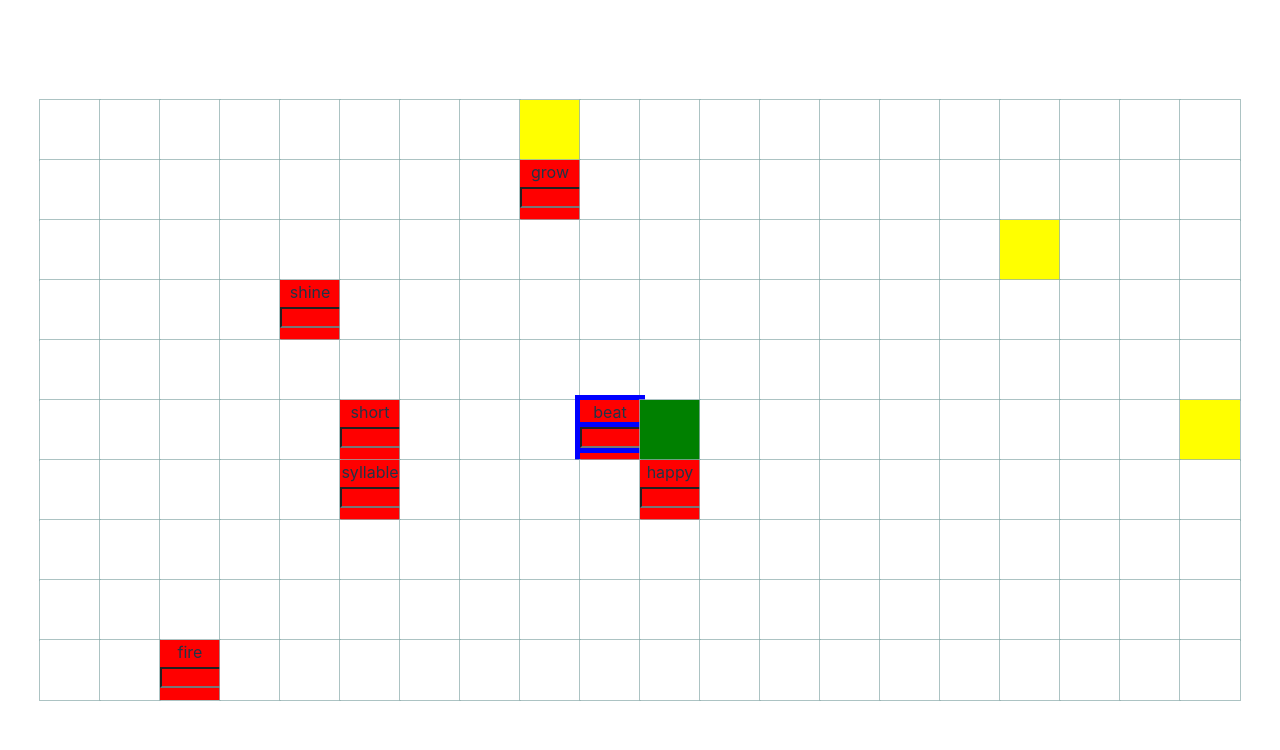
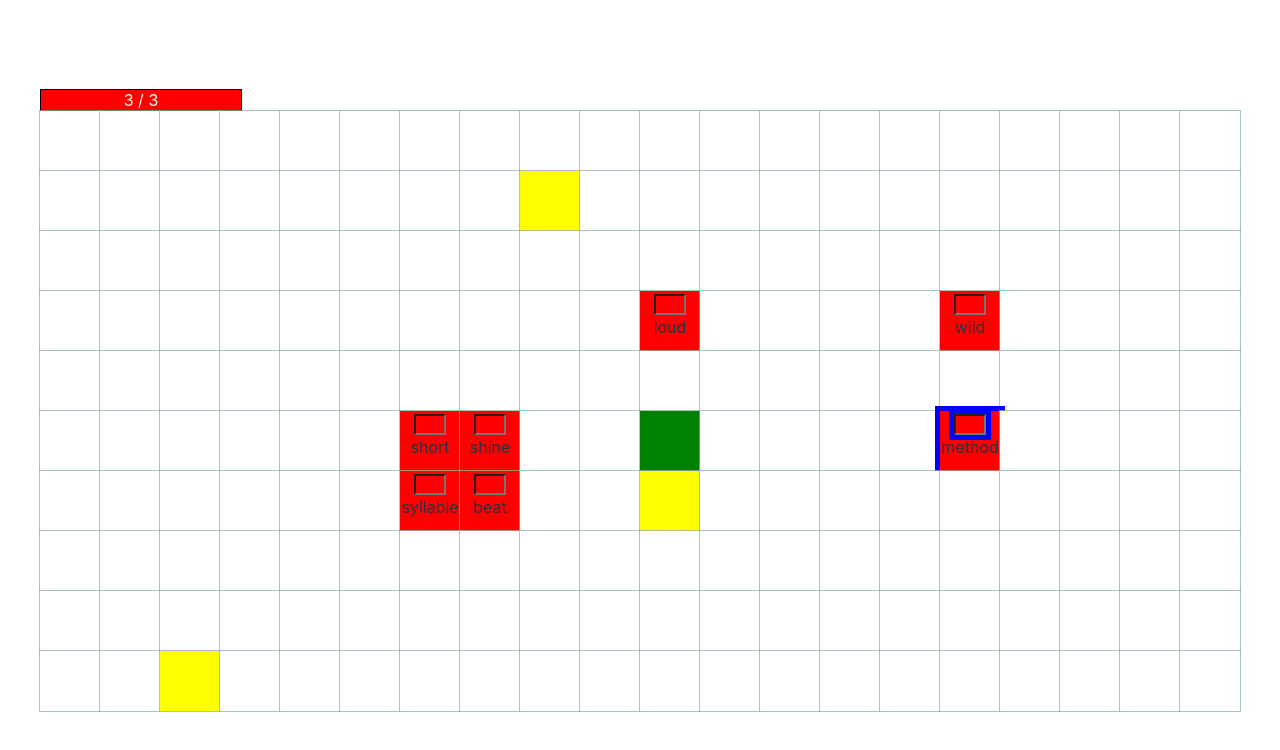
Before and after one commit to PathOfEquanimity/TypingSurvivorLike, a React (Vite) app: page / in a window 1280 px wide. Shown: the top 750 px of the page. Built offline with nearby package versions, Linux system fonts and the light colour scheme.

Commit message:
Checkpoint before refactor

```diff
--- a/src/App.tsx
+++ b/src/App.tsx
@@ -1,36 +1,46 @@
-import { useState, useEffect, createContext, useRef } from "react";
+import { useState, useEffect, createContext } from "react";
 import "./App.css";
-import { EnemyObject, Status, Pos } from "./Enemy.tsx";
-import { GameMap, PLAYER_POS, GRID_Y_LENGTH, GRID_X_LENGTH } from "./GameMap.tsx";
-import {words} from "./words1k.json"
-
+import {
+  EnemyObject,
+  Status,
+  Pos,
+  findDistance,
+  focusEnemy,
+} from "./Enemy.tsx";
+import {
+  GameMap,
+  PLAYER_POS,
+  GRID_Y_LENGTH,
+  GRID_X_LENGTH,
+} from "./GameMap.tsx";
+import { words } from "./words1k.json";
+import LifeBar from "./LifeBar.tsx";
 
 const MAX = 100 + 1; // account for exclusivity
 const MIN = 1;
 const ACTIVATION_THRESHOLD = 80;
-
+const MAX_LIFE = 3;
+const DAMAGE = 1;
 
 const constructEnemies = (n: number) => {
-    const scrambled = words.sort(() => Math.random() - 0.5)
-    const n_words = scrambled.slice(0, n)
-    return n_words.map((word, i) => {
-       return {
-            name: `s${i}`,
-            word: word,
-            position: {y: Math.floor(Math.random() * GRID_Y_LENGTH), x: Math.floor(Math.random() * GRID_X_LENGTH)},
-            status: Status.Inactive,
-            focus: false
-       }
-    })
-}
+  const scrambled = words.sort(() => Math.random() - 0.5);
+  const n_words = scrambled.slice(0, n);
+  console.log(n_words);
+  return n_words.map((word, i) => {
+    return {
+      name: `s${i}`,
+      word: word,
+      position: {
+        y: Math.floor(Math.random() * GRID_Y_LENGTH),
+        x: Math.floor(Math.random() * GRID_X_LENGTH),
+      },
+      status: Status.Inactive,
+      focus: false,
+    };
+  });
+};
 
 const EnemyContext = createContext({});
-
-function findDistance(p1: Pos, p2: Pos) {
-  const a = p1.x - p2.x;
-  const b = p1.y - p2.y;
-  return Math.abs(a) + Math.abs(b);
-}
 
 function nextStep(current: Pos, target: Pos, visited: Pos[]) {
   const options = [
@@ -62,20 +72,28 @@ function nextStep(current: Pos, target: Pos, visited: Pos[]) {
   return final.pos;
 }
 
+const ENEMIES = constructEnemies(10);
+
 function App() {
-  const [enemies, setEnemies] = useState<EnemyObject[]>(constructEnemies(10));
+  const [enemies, setEnemies] = useState<EnemyObject[]>(ENEMIES);
   const [word, setWord] = useState("");
+  const [life, setLife] = useState(MAX_LIFE);
+  const [restart, setRestart] = useState(false);
   // Enemies interaction
   useEffect(() => {
-    constructEnemies(10)
+    let tracked_life = MAX_LIFE;
     let timesRun = 0;
     const interval = setInterval(() => {
-      if (timesRun === 10) {
-        clearInterval(interval);
+      if (tracked_life <= 0) {
+        window.alert("You lost")
+        setEnemies(constructEnemies(10));
+        setWord("");
+        setLife(MAX_LIFE);
+        setRestart(!restart);
+        return () => clearInterval(interval);
       }
       timesRun++;
       const visited: Pos[] = [];
-      console.log("Render");
       let new_enemies = enemies.map((enemy) => {
         if (enemy.status == Status.Inactive) {
           // TODO: improve threshold activation
@@ -83,58 +101,33 @@ function App() {
             enemy.status = Status.Active;
         } else if (
           enemy.position.y == PLAYER_POS.y &&
-          enemy.position.x == PLAYER_POS.x
+          enemy.position.x == PLAYER_POS.x &&
+          enemy.status == Status.Active
         ) {
           enemy.status = Status.Disabled;
+          enemy.focus = false;
+          tracked_life -= DAMAGE;
+          setLife(tracked_life);
+          // TODO: now it sets on when it was on player square for one, move rather than when it's about to hit. The easy to fix it to take the area around the player and check for it instead for the play_pos
         } else if (enemy.status == Status.Active) {
           enemy.position = nextStep(enemy.position, PLAYER_POS, visited);
-          console.log(visited);
           visited.push(enemy.position);
         }
         return enemy;
       });
+      new_enemies = focusEnemy(new_enemies);
       // Check if there's no active focus
-      const focused_enemy = new_enemies.find(
-        (enemy) => enemy.focus == true && enemy.status == Status.Active,
-      );
-      if (focused_enemy === undefined) {
-        const final = new_enemies.reduce(
-          (
-            acc: { distance: number; enemy_key: string },
-            enemy: EnemyObject,
-          ) => {
-            if (enemy.status == Status.Active) {
-              const current_enemy_distance = findDistance(
-                enemy.position,
-                PLAYER_POS,
-              );
-              return current_enemy_distance < acc.distance
-                ? { distance: current_enemy_distance, enemy_key: enemy.name }
-                : acc;
-            }
-            return acc;
-          },
-          { distance: 100, enemy_key: "invalid" },
-        );
-        new_enemies = new_enemies.map((enemy) => {
-          if (enemy.name == final.enemy_key) {
-            enemy.focus = true;
-            console.log(enemy);
-          }
-
-          return enemy;
-        });
-      }
       setEnemies(new_enemies);
     }, 1000);
 
     return () => {
       clearInterval(interval);
     };
-  }, []);
+  }, [restart]);
 
   return (
     <>
+      <LifeBar life={life} maxLife={MAX_LIFE} />
       <EnemyContext.Provider value={{ enemies, setEnemies, word, setWord }}>
         <GameMap enemies={enemies} />
       </EnemyContext.Provider>
--- a/src/Enemy.tsx
+++ b/src/Enemy.tsx
@@ -1,3 +1,5 @@
+import { PLAYER_POS } from "./GameMap";
+
 enum Status {
   Active,
   Inactive,
@@ -19,8 +21,46 @@ interface EnemyObject {
   typedWord?: string;
 }
 
+const findDistance = (p1: Pos, p2: Pos) => {
+  const a = p1.x - p2.x;
+  const b = p1.y - p2.y;
+  return Math.abs(a) + Math.abs(b);
+};
+
+const focusEnemy = (enemies: EnemyObject[]) => {
+  const focused_enemy = enemies.find(
+    (enemy) => enemy.focus == true && enemy.status == Status.Active,
+  );
+  if (focused_enemy === undefined) {
+    const final = enemies.reduce(
+      (acc: { distance: number; enemy_key: string }, enemy: EnemyObject) => {
+        if (enemy.status == Status.Active) {
+          const current_enemy_distance = findDistance(
+            enemy.position,
+            PLAYER_POS,
+          );
+          return current_enemy_distance < acc.distance
+            ? { distance: current_enemy_distance, enemy_key: enemy.name }
+            : acc;
+        }
+        return acc;
+      },
+      { distance: 100, enemy_key: "invalid" },
+    );
+    enemies = enemies.map((enemy) => {
+      if (enemy.name == final.enemy_key) {
+        enemy.focus = true;
+      }
+
+      return enemy;
+    });
+  }
+
+  return enemies;
+};
+
 function Enemy() {
   return <p>Hello world</p>;
 }
 
-export { Enemy, type EnemyObject, type Pos, Status };
+export { Enemy, type EnemyObject, type Pos, Status, findDistance, focusEnemy };
--- a/src/GameMap.tsx
+++ b/src/GameMap.tsx
@@ -1,6 +1,5 @@
 import { EnemyObject, Pos, Status } from "./Enemy.tsx";
-import { useContext } from "react";
-import { EnemyContext } from "./App.tsx";
+import { Node } from "./Node.tsx";
 import { v4 as uuidv4 } from "uuid";
 
 const GRID_Y_LENGTH = 10;
@@ -10,60 +9,6 @@ const PLAYER_POS: Pos = {
   x: Math.floor(GRID_X_LENGTH / 2),
 };
 
-function Node({
-  name,
-  status,
-  _word,
-  focus,
-}: {
-  name: string;
-  status: Status;
-  _word: string;
-  focus: boolean;
-  typedWord: string;
-}) {
-  let { enemies, setEnemies, word, setWord } = useContext(EnemyContext);
-  let style = {};
-  if (status == Status.Hero) style = { backgroundColor: "green" };
-  else if (status == Status.Active && focus)  {
-    style = { backgroundColor: "red", outline: "5px solid blue"  };
-  }
-  else if (status == Status.Active) {
-    style = { backgroundColor: "red" };
-  } else if (status == Status.Inactive) style = { backgroundColor: "yellow" };
-  return (
-    <div key={name} className={"node"} style={style}>
-      {status == Status.Active ? (
-        <>
-          <div className="toBeTyped">{_word}</div>
-          <input
-            // className="node"
-            style={style}
-            autoFocus={focus && status == Status.Active}
-            value={focus && status == Status.Active ? word : ""}
-            onChange={(e) => {
-              setWord(e.target.value);
-              if (e.target.value == _word) {
-                setEnemies(
-                  enemies.map((enemy: EnemyObject) => {
-                    if (enemy.name == name) {
-                      enemy.status = Status.Disabled;
-                      enemy.focus = false;
-                    }
-                    return enemy;
-                  }),
-                );
-                setWord("");
-              }
-            }}
-          />
-        </>
-      ) : (
-        ""
-      )}
-    </div>
-  );
-}
 
 function GameMap({ enemies }: { enemies: EnemyObject[] }) {
   const grid = [];
@@ -74,7 +19,6 @@ function GameMap({ enemies }: { enemies: EnemyObject[] }) {
       let word = "Hero";
       let focus = false;
       let key = "h1";
-      let typedWord = "";
       if (!(y == PLAYER_POS.y && x == PLAYER_POS.x)) {
         const enemy = enemies.find(
           (enemy) =>
@@ -86,11 +30,9 @@ function GameMap({ enemies }: { enemies: EnemyObject[] }) {
         word = enemy === undefined ? "" : enemy.word;
         focus = enemy === undefined ? false : enemy.focus;
         key = enemy === undefined ? uuidv4() : enemy.name;
-        typedWord = typedWord === undefined ? "" : enemy?.typedWord;
       }
       currentRow.push(
         <Node
-          typedWord={typedWord}
           name={key}
           status={status}
           _word={word}
--- /dev/null
+++ b/src/LifeBar.tsx
@@ -0,0 +1,16 @@
+export default function LifeBar({
+  life,
+  maxLife,
+}: {
+  life: number;
+  maxLife: number;
+}) {
+  const lifePercentage = (life / maxLife) * 100;
+  return (
+    <div className="life-bar-container">
+      <div className="life-bar" style={{ width: `${lifePercentage}%` }}>
+        {life} / {maxLife}
+      </div>
+    </div>
+  );
+}
--- /dev/null
+++ b/src/Node.tsx
@@ -0,0 +1,62 @@
+import { EnemyContext } from "./App";
+import { useContext, useState } from "react";
+import { Status, EnemyObject, focusEnemy  } from "./Enemy";
+
+function Node({
+  name,
+  status,
+  _word,
+  focus,
+}: {
+  name: string;
+  status: Status;
+  _word: string;
+  focus: boolean;
+}) {
+  let { enemies, setEnemies, word, setWord } = useContext(EnemyContext);
+  const [typedWord, setTypedWord] = useState("")
+  let style = {};
+  if (status == Status.Hero) style = { backgroundColor: "green" };
+  else if (status == Status.Active && focus) {
+    style = { backgroundColor: "red", outline: "5px solid blue" };
+  } else if (status == Status.Active) {
+    style = { backgroundColor: "red" };
+  } else if (status == Status.Inactive) style = { backgroundColor: "yellow" };
+  return (
+    <div key={name} className={"node"} style={style}>
+      {status == Status.Active ? (
+        <>
+          <span className="typed">{word}</span>
+          <input
+            className="input"
+            style={style}
+            autoFocus={focus && status == Status.Active}
+            value={focus && status == Status.Active ? word : ""}
+            onChange={(e) => {
+              setWord(e.target.value);
+              if (e.target.value == _word) {
+                setEnemies(
+                  focusEnemy(
+                    enemies.map((enemy: EnemyObject) => {
+                      if (enemy.name == name) {
+                        enemy.status = Status.Disabled;
+                        enemy.focus = false;
+                      }
+                      return enemy;
+                    }),
+                  ),
+                );
+                setWord("");
+              }
+            }}
+          />
+      <span className="toBeTyped">{_word}</span>
+        </>
+      ) : (
+        ""
+      )}
+    </div>
+  );
+}
+
+export {Node}
--- a/src/index.css
+++ b/src/index.css
@@ -66,11 +66,12 @@ button:focus-visible {
     background-color: #f9f9f9;
   }
 }
-
+/* With css I don't even know where to start, I kinda know what I need to achieve, but I'm clueless about how to actually achieve it beyond just googlin for styles and applying it. I don't know how to reason about css. Since it's usually consider to be something stupid, something copyable, mostly propagated by Moiz  */
 .node {
   width: 60px;
   height: 60px;
   background-color: white;
+    overflow: hidden;
   outline: 1px solid rgba(144, 175, 175, 0.75);
 }
 
@@ -78,12 +79,30 @@ button:focus-visible {
   outline: 1px solid blue;
 }
 
-
 .grid {
   /* display: grid; */
   text-align: center;
 }
 
 .row {
-    display: flex;
+  display: flex;
 }
+.life-bar-container {
+  width: 200px;
+  height: 20px;
+  border: 1px solid black;
+  background-color: #eee;
+}
+
+.life-bar {
+  height: 100%;
+  background-color: red;
+  text-align: center;
+  line-height: 20px;
+  color: white;
+}
+
+.input {
+    display: inline;
+    width: 40%;
+}
```
Also changed, not shown: 1 other file (tests, documents, lock files or other folders).
